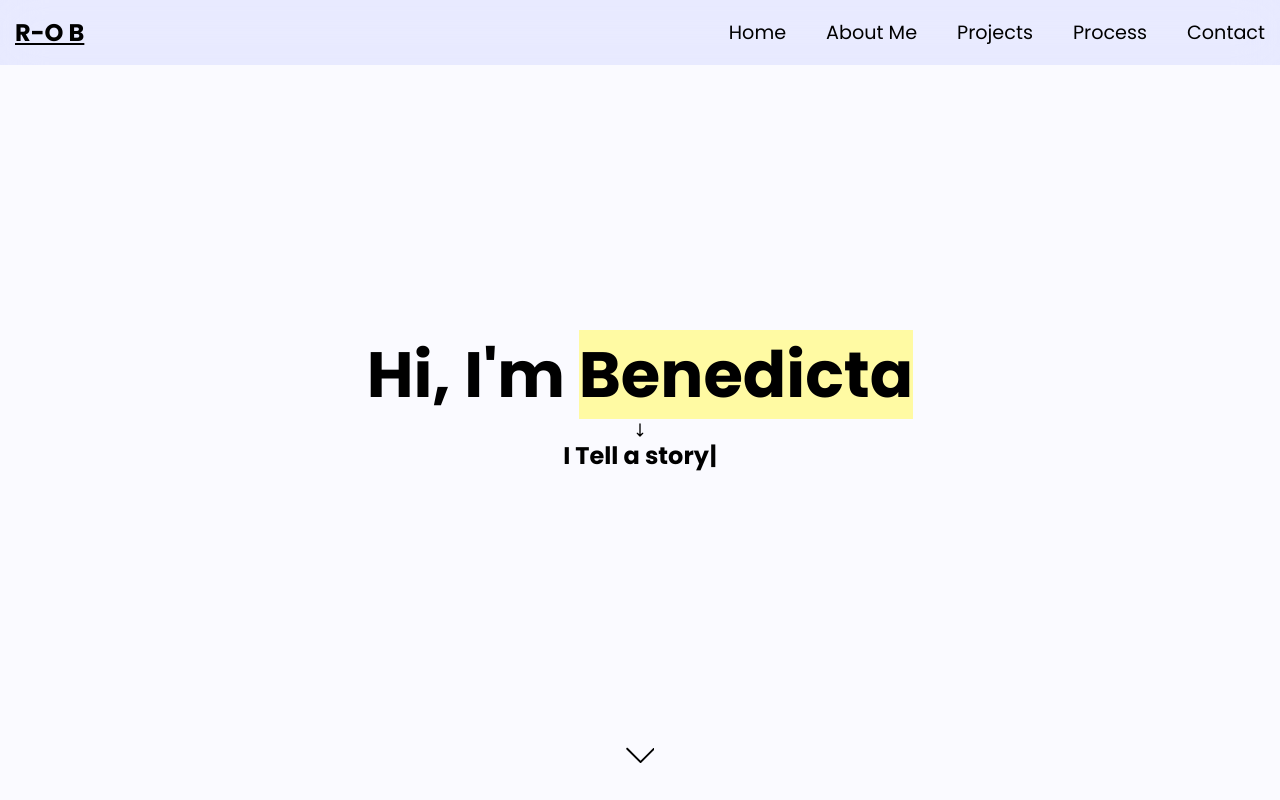
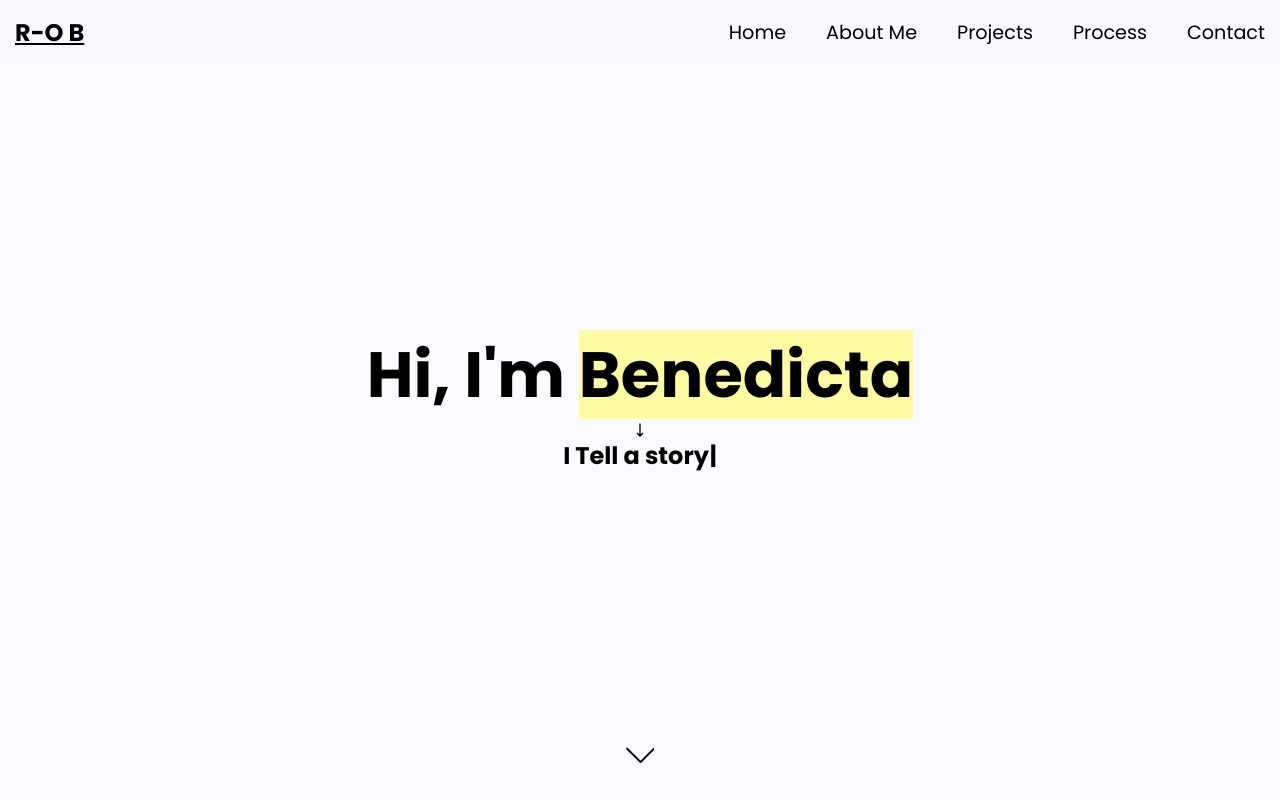
Before and after one commit to efethegenius/ROB-portfolio, a React (Create React App) app: page / in a window 1280 px wide. Shown: the top 800 px of the page. Built offline with nearby package versions, Linux system fonts and the light colour scheme.

Commit message:
nav transparency

```diff
--- a/src/App.css
+++ b/src/App.css
@@ -358,7 +358,7 @@ p {
   .full-nav {
     display: flex !important;
     position: fixed;
-    background-color: #a3acff34;
+    background-color: #a3acff07;
     backdrop-filter: blur(20px);
     top: 0;
     z-index: 1;
```
